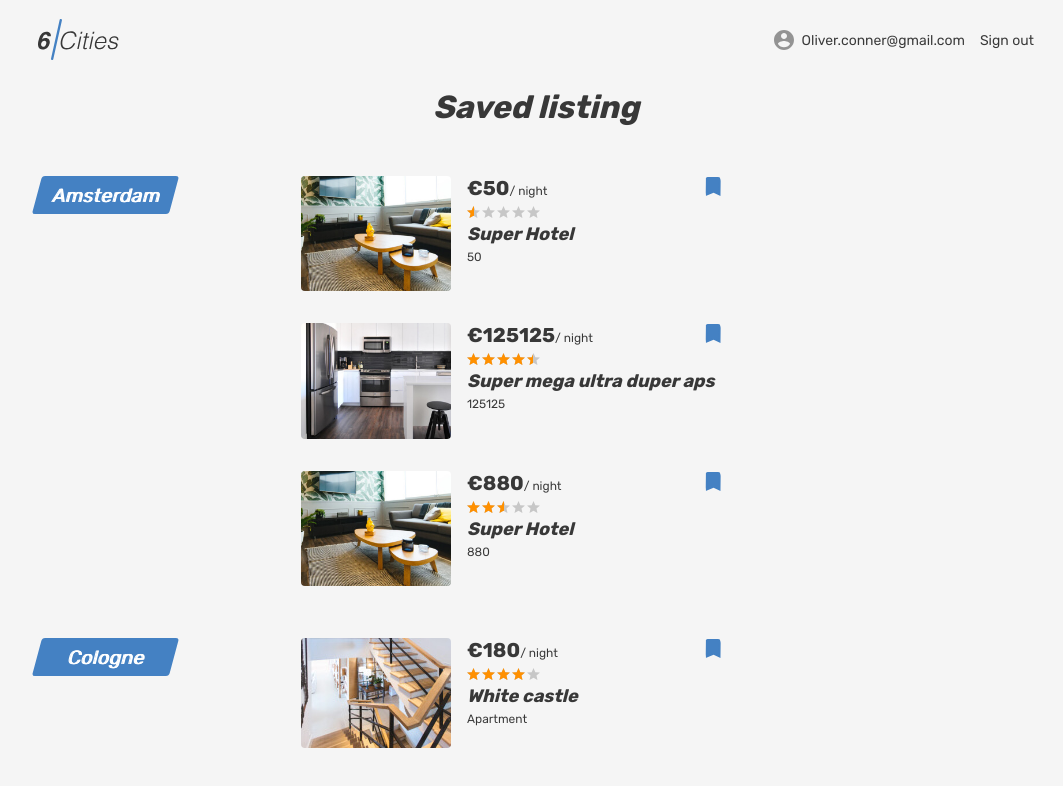
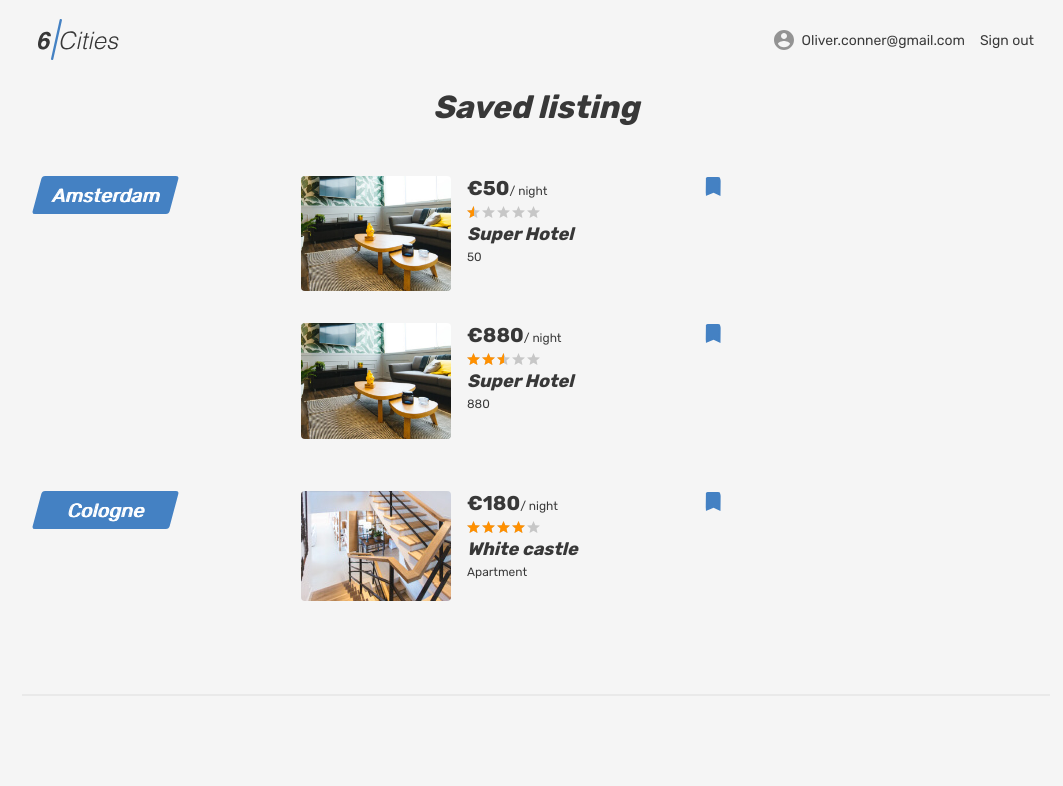
Before and after one commit to moonpita/watch, a React (Create React App) app: page / in a window 1280 px wide. Shown: the top 786 px of the page, without its empty margins (104-1167 px from the left). Built offline with nearby package versions, Linux system fonts and the light colour scheme.

Commit message:
add empty favorites page on favorites.tsx

```diff
--- a/src/components/favorites/favorites.tsx
+++ b/src/components/favorites/favorites.tsx
@@ -5,6 +5,7 @@ import FavoritesCard from './favoritesCard/favoritesCard';
 function Favorites(): JSX.Element {
   return (
     <main className="page__main page__main--favorites">
+      {hotels.filter((el) => el.favorite).length > 0 && (
         <div className="page__favorites-container container">
           <section className="favorites">
             <h1 className="favorites__title">Saved listing</h1>
@@ -19,8 +20,8 @@ function Favorites(): JSX.Element {
                 </div>
                 <div className="favorites__places">
                   {hotels.map(
-                  (hotel: Hotel) => (
-                    hotel.favorite &&
+                    (hotel: Hotel) =>
+                      hotel.favorite && (
                         <FavoritesCard
                           key={hotel.id}
                           city={hotel.city}
@@ -98,6 +99,22 @@ function Favorites(): JSX.Element {
             </ul>
           </section>
         </div>
+      )}
+
+
+      {hotels.filter((el) => el.favorite).length < 1 && (
+        <div className="page__favorites-container container">
+          <section className="favorites favorites--empty">
+            <h1 className="visually-hidden">Favorites (empty)</h1>
+            <div className="favorites__status-wrapper">
+              <b className="favorites__status">Nothing yet saved.</b>
+              <p className="favorites__status-description">
+                Save properties to narrow down search or plan your future trips.
+              </p>
+            </div>
+          </section>
+        </div>
+      )}
     </main>
   );
 }
--- a/src/data/dataHotels.ts
+++ b/src/data/dataHotels.ts
@@ -39,11 +39,11 @@ const hotels: HotelList = [
     src: 'www.google.com',
     name: 'Super mega ultra duper aps',
     type: 'Apartments',
-    imageSrc: 'img/apartment-03.jpg',
+    imageSrc: 'img/apartment-04.jpg',
     price: 125125,
     rating: 90,
     id: 4,
-    favorite: true,
+    favorite: false,
   },
   {
     city: 'Amsterdam',
```
Lines whose indentation alone changed are shown as unchanged.
